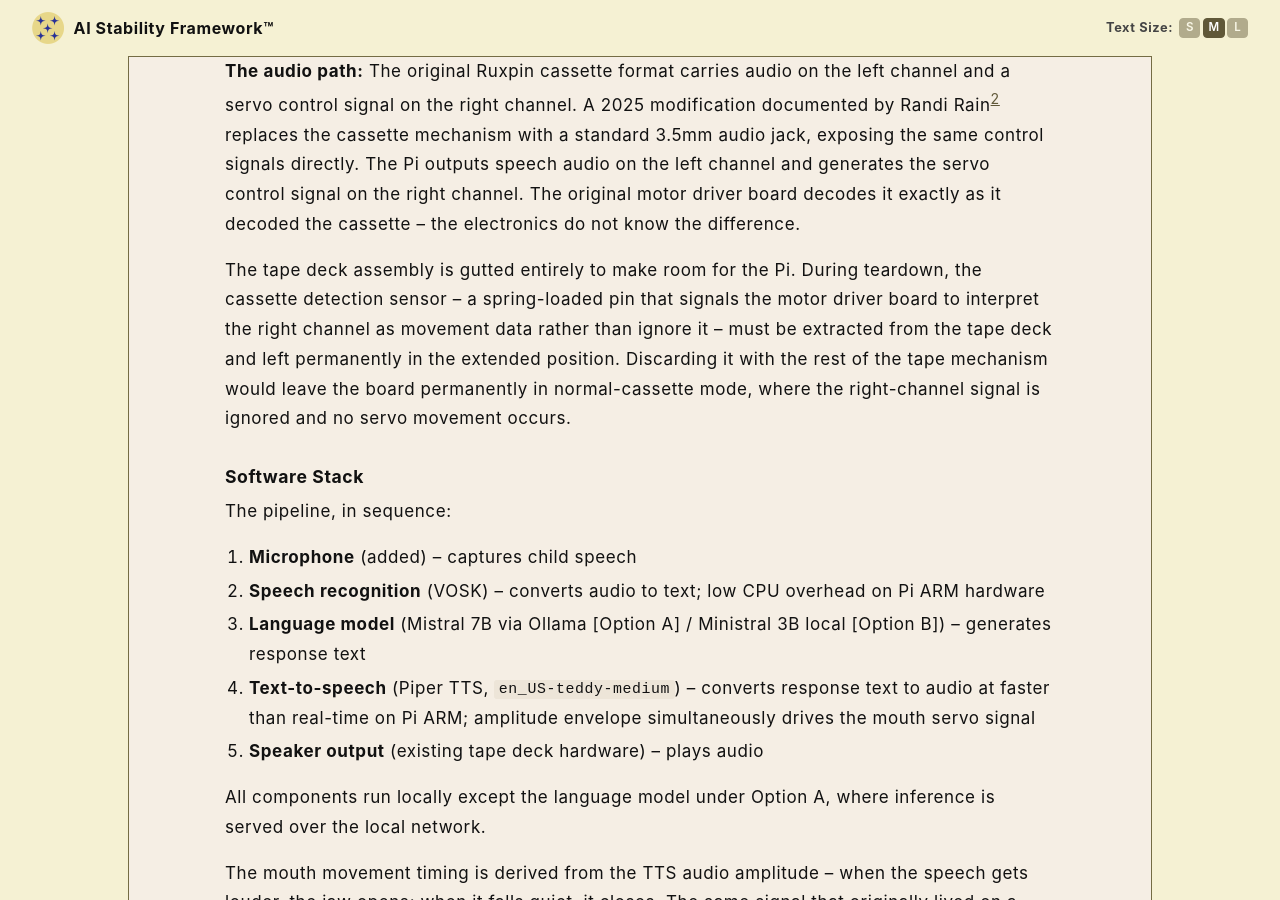
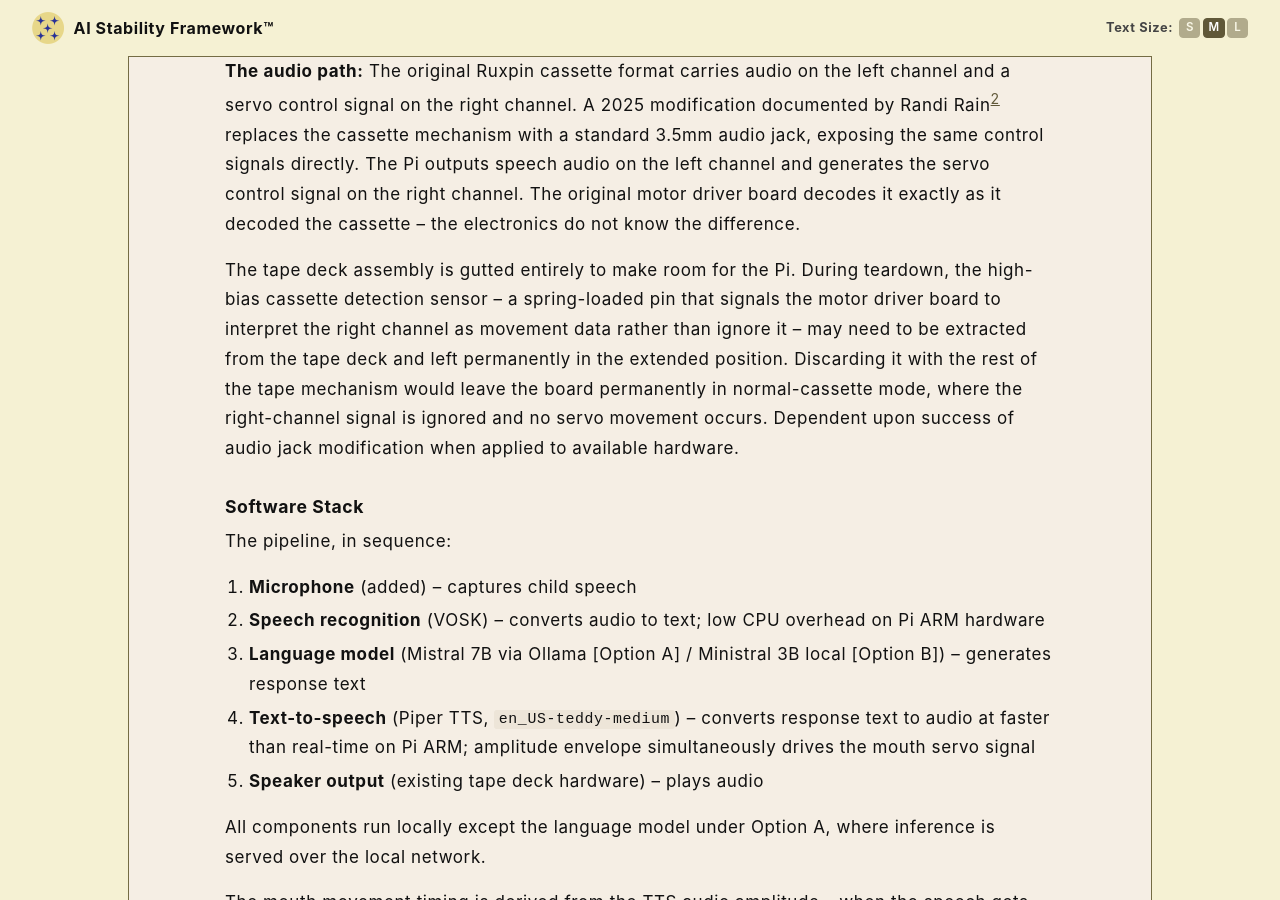
Before and after one commit to rojaslen/AISF-WEB, a Jekyll site: the page built from apx05.md, in a window 1280 px wide and 900 px high, scrolled down 4173 px. Built offline with Jekyll 4.4.1, drawn with Linux system fonts in a browser that asks for light colours; some web fonts are replaced.

Commit message:
Update apx05.md

```diff
--- a/apx05.md
+++ b/apx05.md
@@ -94,7 +94,7 @@
 
 **The audio path:** The original Ruxpin cassette format carries audio on the left channel and a servo control signal on the right channel. A 2025 modification documented by Randi Rain[^2] replaces the cassette mechanism with a standard 3.5mm audio jack, exposing the same control signals directly. The Pi outputs speech audio on the left channel and generates the servo control signal on the right channel. The original motor driver board decodes it exactly as it decoded the cassette -- the electronics do not know the difference.
 
-The tape deck assembly is gutted entirely to make room for the Pi. During teardown, the cassette detection sensor -- a spring-loaded pin that signals the motor driver board to interpret the right channel as movement data rather than ignore it -- must be extracted from the tape deck and left permanently in the extended position. Discarding it with the rest of the tape mechanism would leave the board permanently in normal-cassette mode, where the right-channel signal is ignored and no servo movement occurs.
+The tape deck assembly is gutted entirely to make room for the Pi. During teardown, the high-bias cassette detection sensor -- a spring-loaded pin that signals the motor driver board to interpret the right channel as movement data rather than ignore it -- may need to be extracted from the tape deck and left permanently in the extended position. Discarding it with the rest of the tape mechanism would leave the board permanently in normal-cassette mode, where the right-channel signal is ignored and no servo movement occurs. Dependent upon success of audio jack modification when applied to available hardware.
 
 ### Software Stack
 
```
